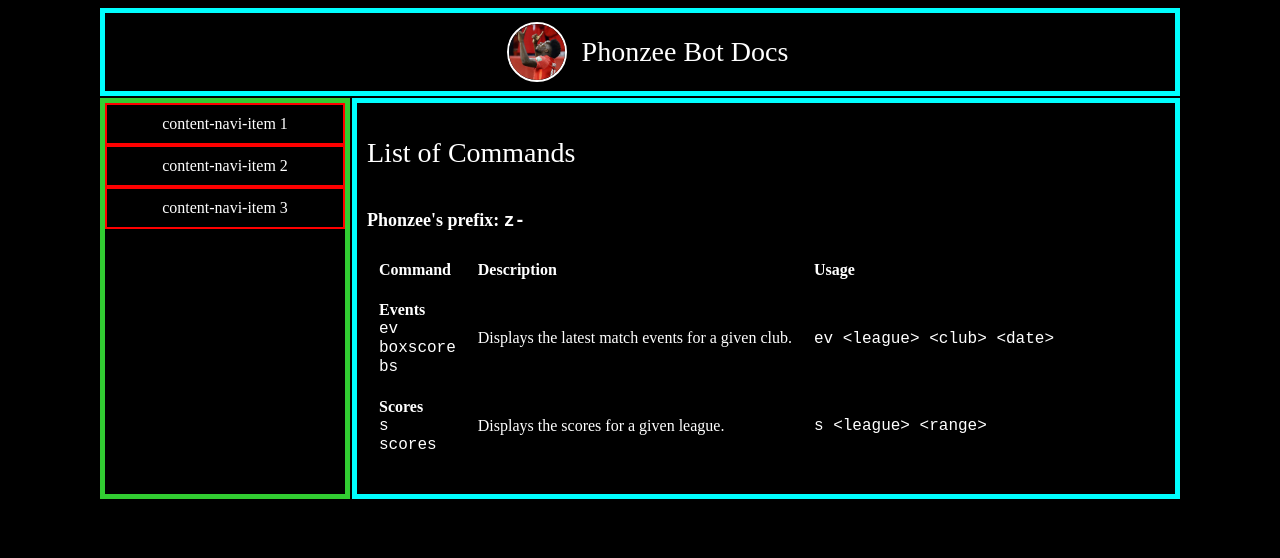
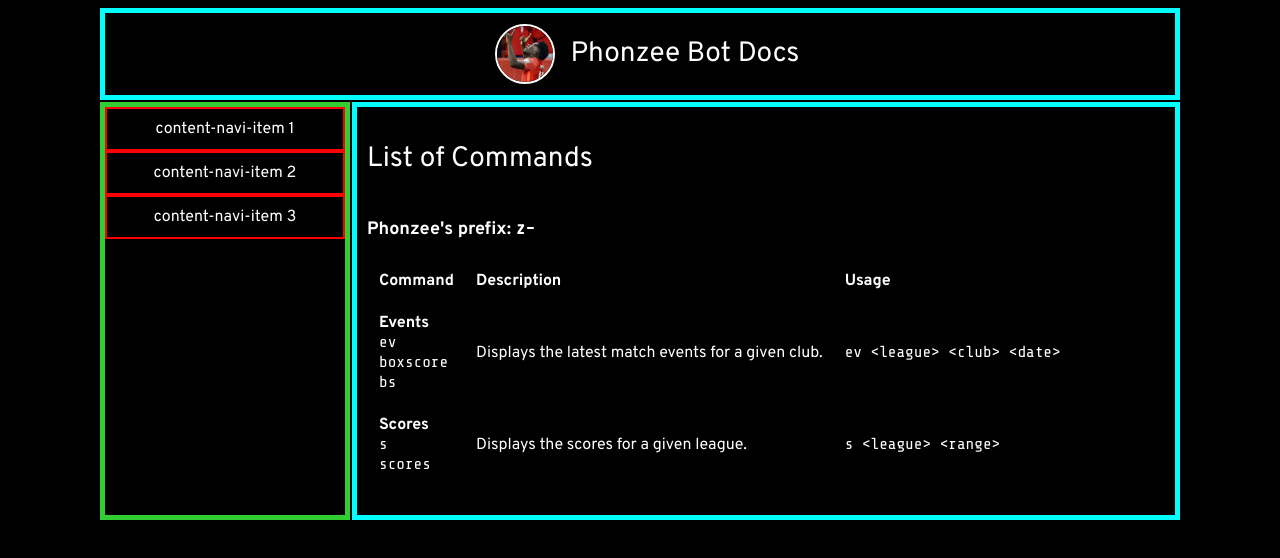
Before and after one commit to Dolcee85/phonzee-bot-help, a Gatsby site: page / in a window 1280 px wide. Built offline with nearby package versions, Linux system fonts and the light colour scheme; Gatsby itself is replaced by a stand-in of ours.

Commit message:
Imported fonts

```diff
--- a/src/styles/style.scss
+++ b/src/styles/style.scss
@@ -1,6 +1,14 @@
 /* --------------------- */
 /* -= Global Elements =- */
 /* --------------------- */
+
+/* Font Configuration */
+
+@import url('https://fonts.googleapis.com/css2?family=Overpass:ital,wght@0,100;0,400;0,700;1,400;1,700&display=swap');
+@import url('https://fonts.googleapis.com/css2?family=Share+Tech+Mono:ital,wght@0,400;0,700;1,400;1,700&display=swap');
+
+$default: 'Overpass', Arial, sans-serif;
+$code: 'Share Tech Mono', 'Consolas', monospace;
 
 * {
   box-sizing: border-box;
@@ -12,6 +20,7 @@
 
 .parent-container {
   color: white;
+  font-family: $default;
 
   // Configure grid
   display: grid;
@@ -32,6 +41,8 @@
 /* -------------- */
 /* -= Contents =- */
 /* -------------- */
+
+/* Title */
 
 .icon {
   border: 2px solid white;
@@ -55,6 +66,8 @@
   justify-content: center;
 }
 
+/* Navi */
+
 .content-navi {
   grid-row: 2;
   grid-column: 1 / 2;
@@ -69,6 +82,12 @@
   padding: 10px 20px 10px 20px;
   width: 100%;
   text-align: center;
+}
+
+/* Content */
+
+code {
+  font-family: $code;
 }
 
 .content-container {
```
